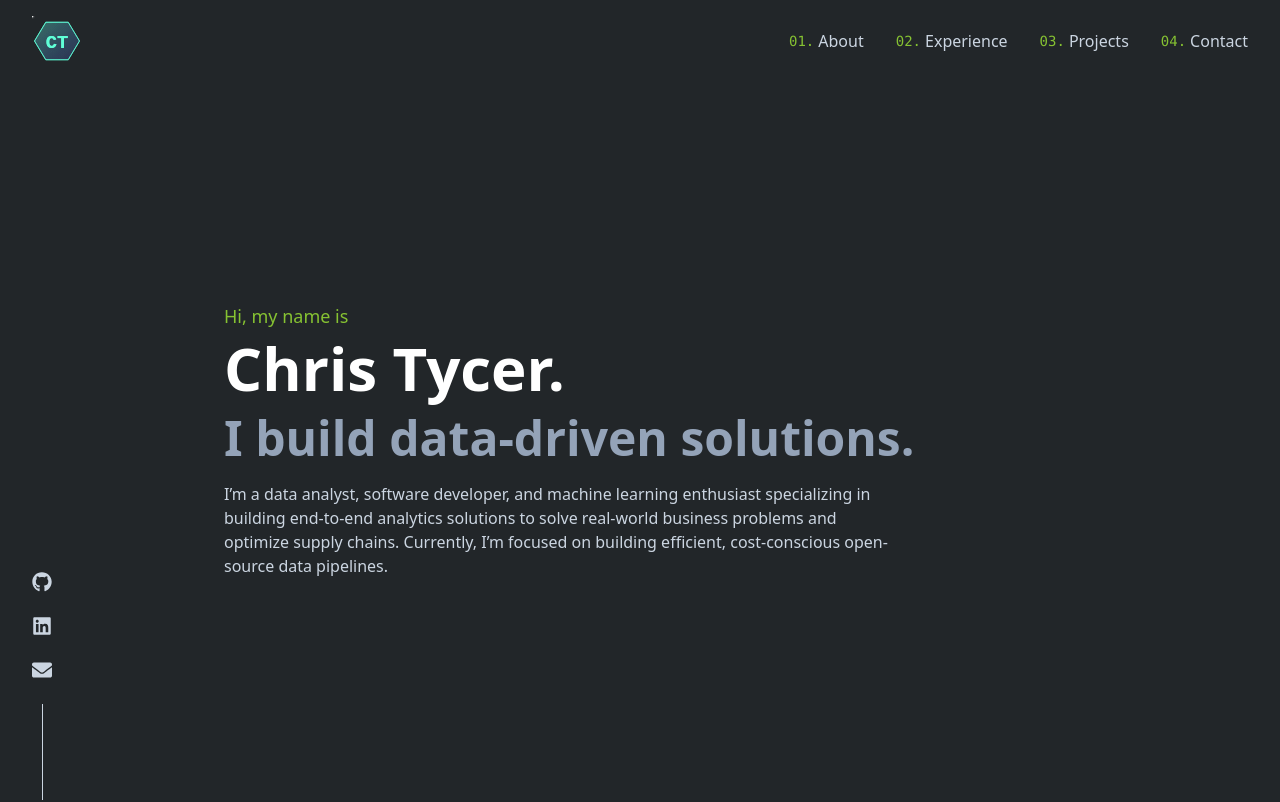
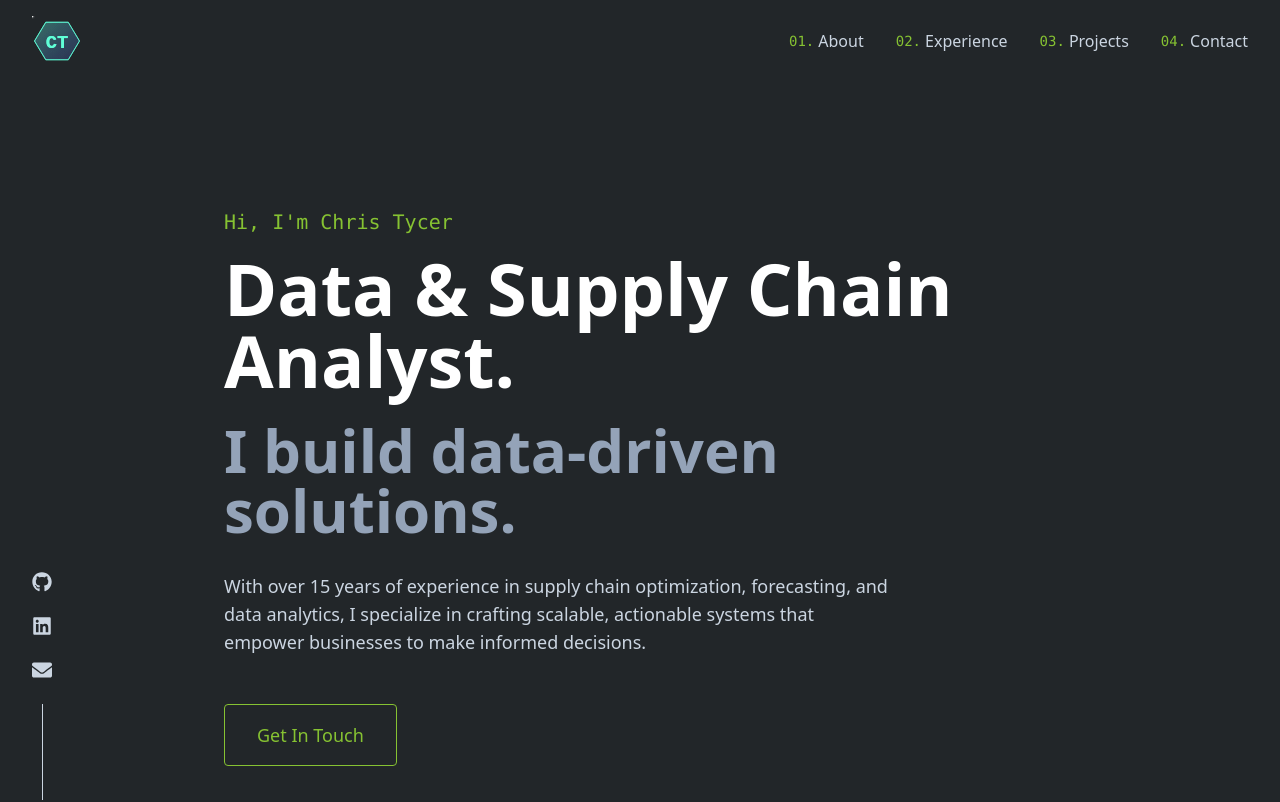
Before and after one commit to tycerch/portfolio, a Next.js app: page / in a window 1280 px wide. Shown: the top 802 px of the page. Built offline with nearby package versions, Linux system fonts and the light colour scheme.

Commit message:
feat: update Hero section with improved text content, layout adjustments, and a call-to-action button

```diff
--- a/app/sections/Hero.tsx
+++ b/app/sections/Hero.tsx
@@ -1,19 +1,25 @@
 export default function Hero() {
   return (
-    <section className="mx-auto max-w-4xl min-h-[calc(100vh-80px)] flex flex-col justify-center py-24 px-8">
-      <p className="text-highlight text-lg mb-2">Hi, my name is</p>
-      <h1 className="text-4xl md:text-6xl font-bold text-white mb-4">
-        Chris Tycer.
+    <section className="mx-auto max-w-4xl min-h-[calc(100vh-80px)] flex flex-col justify-center py-32 px-8">
+      <p className="text-highlight text-lg md:text-xl mb-4 font-mono">Hi, I'm Chris Tycer</p>
+      <h1 className="text-5xl md:text-7xl font-bold text-white mb-6">
+        Data & Supply Chain Analyst.
       </h1>
-      <h2 className="text-3xl md:text-5xl font-bold text-slate-400 mb-5">
+      <h2 className="text-4xl md:text-6xl font-bold text-slate-400 mb-8">
         I build data-driven solutions.
       </h2>
-      <p className="max-w-2xl text-slate-300">
-        I’m a data analyst, software developer, and machine learning enthusiast
-        specializing in building end-to-end analytics solutions to solve real-world
-        business problems and optimize supply chains. Currently, I’m focused on
-        building efficient, cost-conscious open-source data pipelines.
+      <p className="max-w-2xl text-slate-300 text-lg mb-12">
+        With over 15 years of experience in supply chain optimization, forecasting, and data analytics,
+        I specialize in crafting scalable, actionable systems that empower businesses to make informed decisions.
       </p>
+      <div className="flex gap-4">
+        <a
+          href="mailto:chris@tycer.dev"
+          className="highlight-button text-lg px-8 py-4"
+        >
+          Get In Touch
+        </a>
+      </div>
     </section>
   );
 }
```
